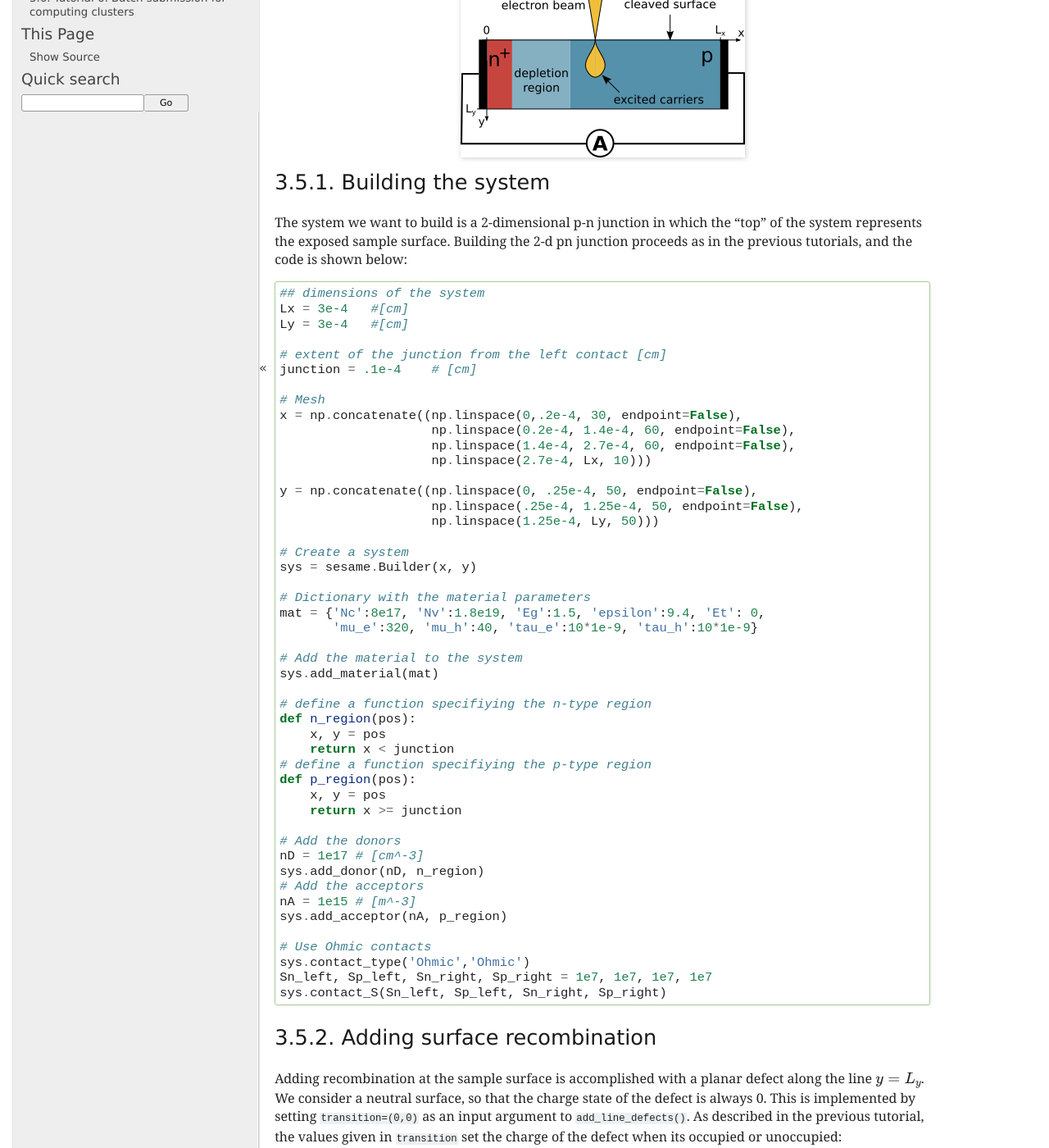
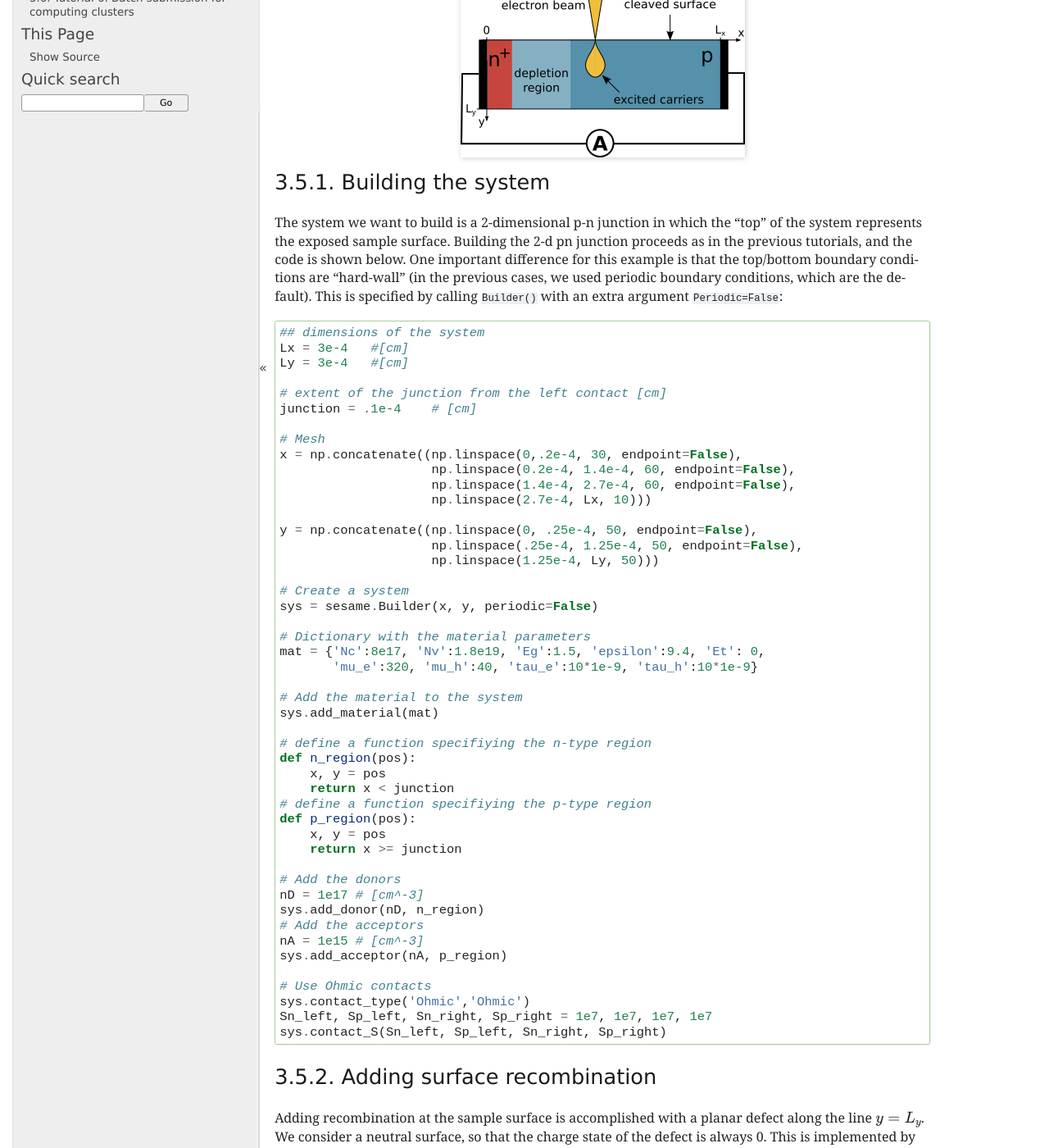
Before and after one commit to usnistgov/sesame, a Sphinx documentation site: the page built from doc/tutorial/tuto_ebic.rst, in a window 1280 px wide and 1400 px high, scrolled down 436 px. Shown: the whole window at 82% size. Built offline with Sphinx 7.4.7, drawn with Linux system fonts in a browser that asks for light colours; formulas are drawn with MathJax 3; some of the changed text lies outside the part shown.

Commit message:
updated ebic tutorial to conform to new boundary condition structure

```diff
--- a/doc/tutorial/tuto_ebic.rst
+++ b/doc/tutorial/tuto_ebic.rst
@@ -14,7 +14,7 @@ For this case we'll need to define a system as before, and then define a custom
 Building the system
 ........................
 
-The system we want to build is a 2-dimensional p-n junction in which the "top" of the system represents the exposed sample surface.  Building the 2-d pn junction proceeds as in the previous tutorials, and the code is shown below::
+The system we want to build is a 2-dimensional p-n junction in which the "top" of the system represents the exposed sample surface.  Building the 2-d pn junction proceeds as in the previous tutorials, and the code is shown below.  One important difference for this example is that the top/bottom boundary conditions are "hard-wall" (in the previous cases, we used periodic boundary conditions, which are the default).  This is specified by calling ``Builder()`` with an extra argument ``Periodic=False``::
 
 
     	## dimensions of the system
@@ -35,7 +35,7 @@ The system we want to build is a 2-dimensional p-n junction in which the "top" o
 	                    np.linspace(1.25e-4, Ly, 50)))
 
 	# Create a system
-	sys = sesame.Builder(x, y)
+	sys = sesame.Builder(x, y, periodic=False)
 
 	# Dictionary with the material parameters
 	mat = {'Nc':8e17, 'Nv':1.8e19, 'Eg':1.5, 'epsilon':9.4, 'Et': 0,
@@ -57,7 +57,7 @@ The system we want to build is a 2-dimensional p-n junction in which the "top" o
 	nD = 1e17 # [cm^-3]
 	sys.add_donor(nD, n_region)
 	# Add the acceptors
-	nA = 1e15 # [m^-3]
+	nA = 1e15 # [cm^-3]
 	sys.add_acceptor(nA, p_region)
 
 	# Use Ohmic contacts
```
Also changed, not shown: other parts of doc/tutorial/tuto_ebic.rst (+1 -3 lines).
